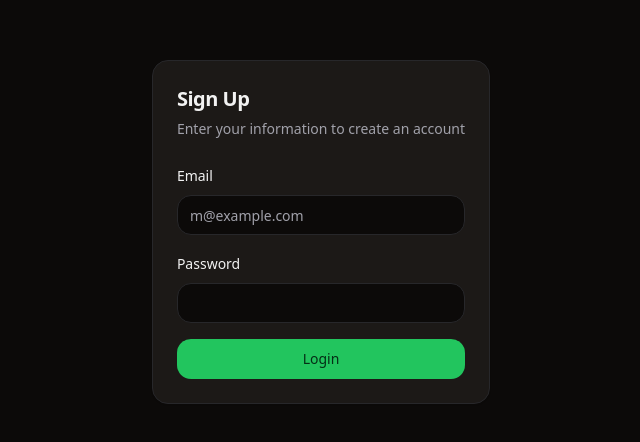
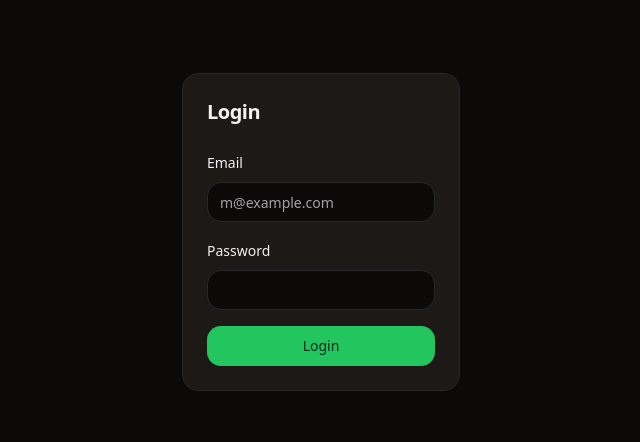
Before and after one commit to aidrecabrera/polybin-app, a React (Vite) app: page /prediction in a window 1280 px wide. Shown: the part 168-610 px from the top of the page, without its empty margins (319-959 px from the left). Built offline with nearby package versions, Linux system fonts and the light colour scheme; no server answers.

Commit message:
refactor: Update login page UI

```diff
--- a/src/components/login.tsx
+++ b/src/components/login.tsx
@@ -2,9 +2,8 @@ import { Button } from "@/components/ui/button";
 import {
   Card,
   CardContent,
-  CardDescription,
   CardHeader,
-  CardTitle,
+  CardTitle
 } from "@/components/ui/card";
 import {
   Form,
@@ -58,10 +57,7 @@ export function LoginForm() {
   return (
     <Card className="max-w-sm mx-auto">
       <CardHeader>
-        <CardTitle className="text-xl">Sign Up</CardTitle>
-        <CardDescription>
-          Enter your information to create an account
-        </CardDescription>
+        <CardTitle className="text-xl">Login</CardTitle>
       </CardHeader>
       <CardContent>
         <Form {...form}>
```
